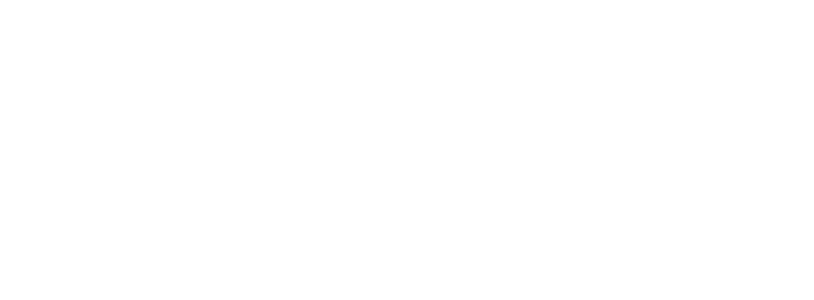
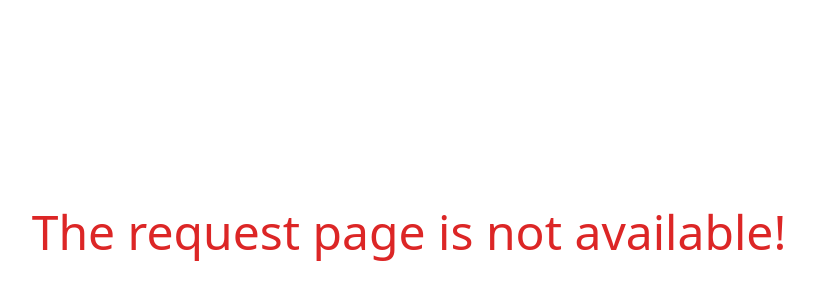
Before and after one commit to NewBww/SJ-1-NEWNACHNOTT, a Vue app in the folder web/: page / in a window 1280 px wide. Before the commit this address had no page. Shown: the part 168-468 px from the top of the page, without its empty margins (231-1045 px from the left). Built offline with nearby package versions, Linux system fonts and the light colour scheme.

Commit message:
create router not found page

```diff
--- a/web/package.json
+++ b/web/package.json
@@ -15,6 +15,7 @@
   },
   "dependencies": {
     "pinia": "^2.0.28",
+    "pnpm": "^8.4.0",
     "vue": "^3.2.45",
     "vue-router": "^4.1.6"
   },
--- a/web/src/components/UI/molecules/DetailList.vue
+++ b/web/src/components/UI/molecules/DetailList.vue
@@ -17,7 +17,7 @@ onMounted(async () => {
       announcementsData.value = data
     }
     if (data === 404 || data === 400) {
-      window.alert('The request page is not available')
+      alert('The request page is not available')
       await router.push({ name: 'admin-announcement-listing' })
     }
     // console.log(announcementsData.value)
--- /dev/null
+++ b/web/src/components/pages/NotFoundPage.vue
@@ -0,0 +1,9 @@
+<script setup>
+
+</script>
+
+<template>
+<div class="h-full w-full flex items-center justify-center text-center text-red-600 text-5xl">
+    The request page is not available!
+</div>
+</template>
--- a/web/src/router/index.js
+++ b/web/src/router/index.js
@@ -21,6 +21,12 @@ const router = createRouter({
       component: () =>
         import('@/components/pages/AdminAnnouncementAddPage.vue'),
     },
+    {
+      path: "/:pathMatch(.*)*",
+      name: "not-found",
+      component: () =>
+        import('@/components/pages/NotFoundPage.vue'),
+    },
   ],
 })
 
```
Also changed, not shown: 1 other file (tests, documents, lock files or other folders).
